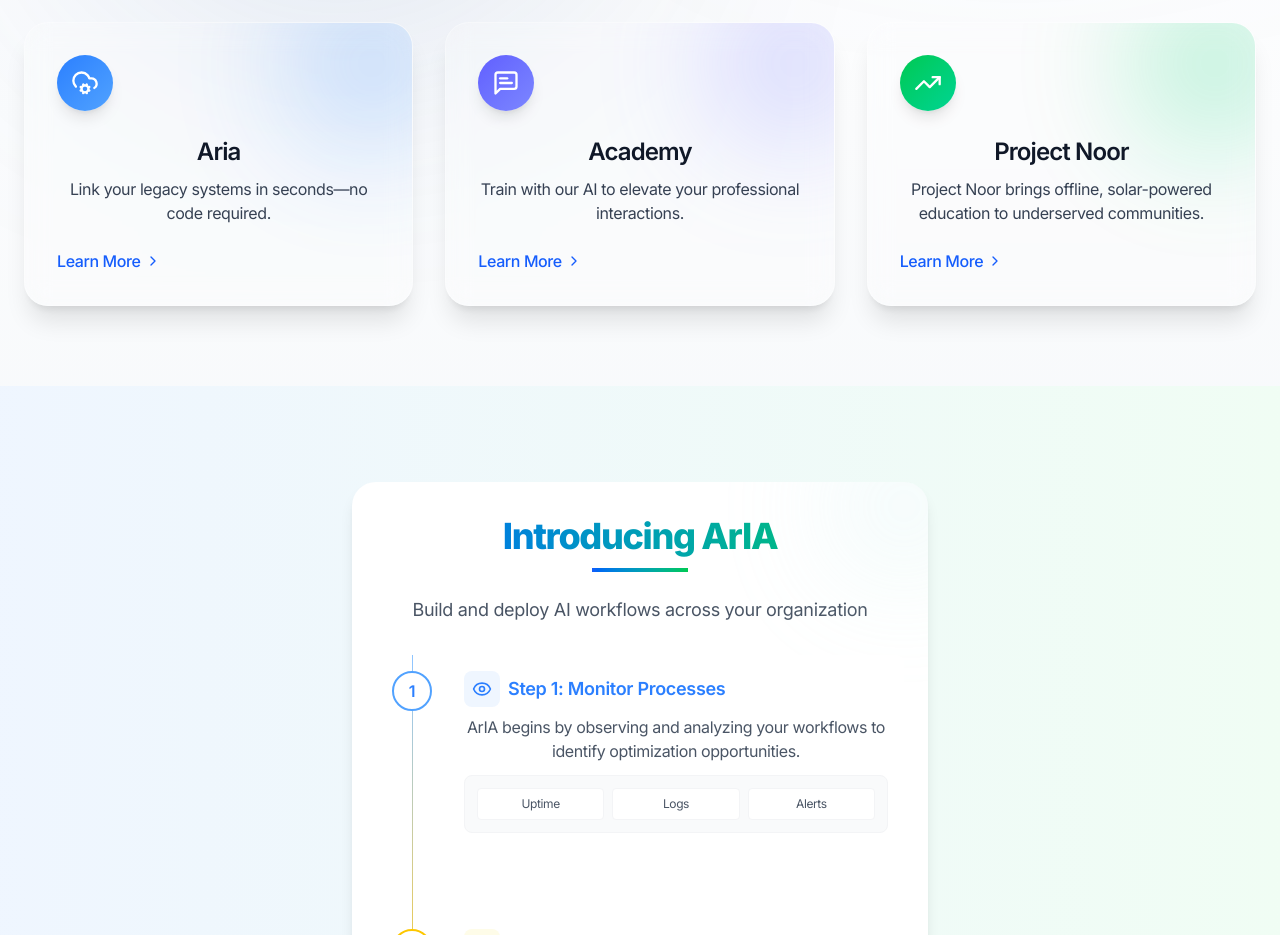
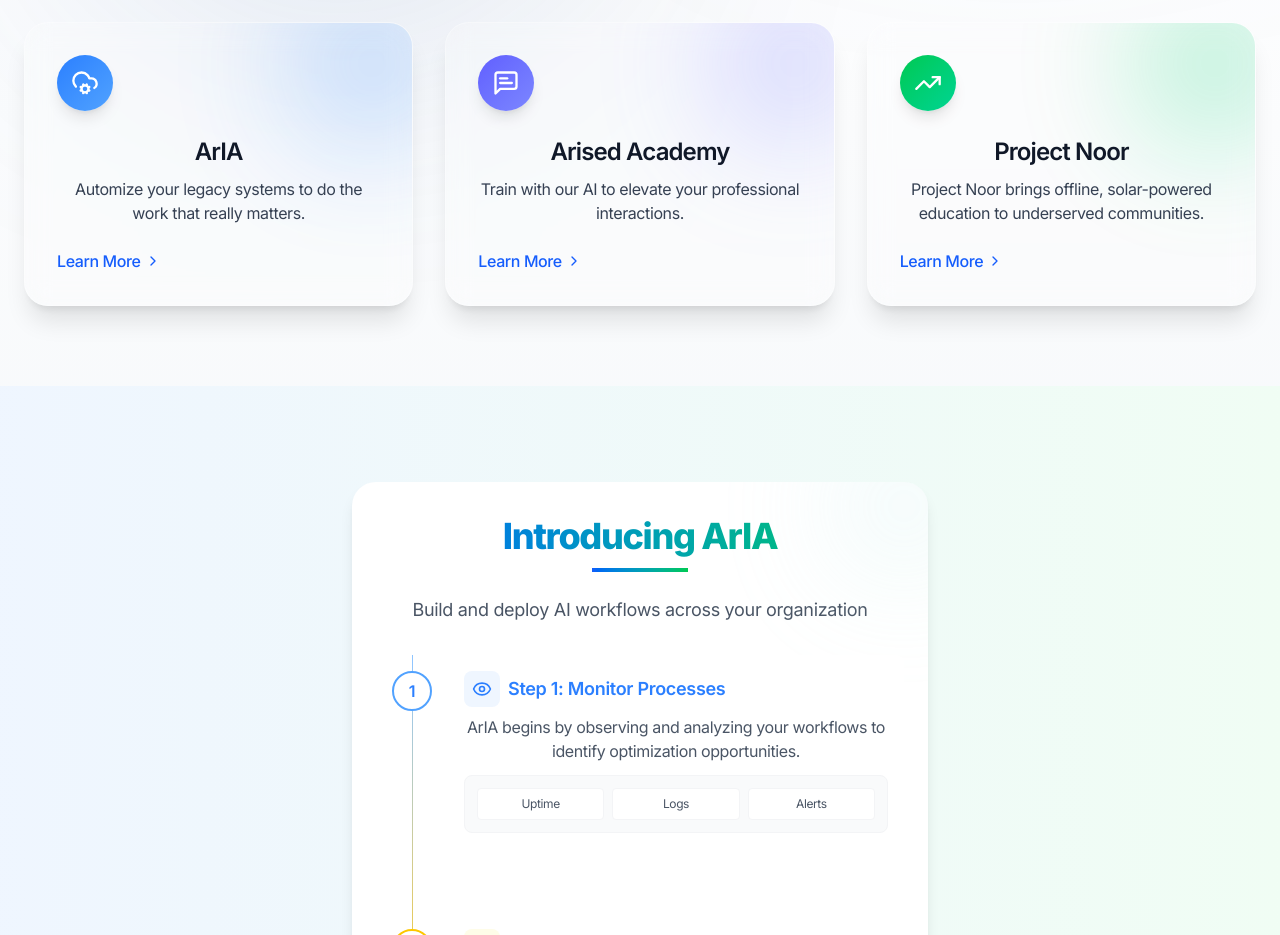
Before and after one commit to yassbek/arised-template, a Next.js app: page / in a window 1280 px wide. Shown: the part 1040-1975 px from the top of the page. Built offline with nearby package versions, Linux system fonts and the light colour scheme.

Commit message:
menu changes

```diff
--- a/components/landing/products.tsx
+++ b/components/landing/products.tsx
@@ -14,14 +14,14 @@ import {
 export default function ProductsSection() {
   const products = [
     {
-      title: 'Aria',
-      desc: 'Link your legacy systems in seconds—no code required.',
+      title: 'ArIA',
+      desc: 'Automize your legacy systems to do the work that really matters.',
       icon: CloudCogIcon,
       gradient: 'from-blue-500 to-blue-400',
       href: '/aria',
     },
     {
-      title: 'Academy',
+      title: 'Arised Academy',
       desc: 'Train with our AI to elevate your professional interactions.',
       icon: MessageSquareTextIcon,
       gradient: 'from-indigo-500 to-indigo-400',
--- a/components/ui/mobile-menu.tsx
+++ b/components/ui/mobile-menu.tsx
@@ -89,38 +89,38 @@ export default function MobileMenu() {
           <ul className="p-2 text-sm">
             <li>
               <Link
-                href="/pricing"
+                href="/aria"
                 className="flex rounded-lg px-2 py-1.5 text-gray-700 hover:bg-gray-100"
                 onClick={() => setMobileNavOpen(false)}
               >
-                Pricing
+                ArIA
               </Link>
             </li>
             <li>
               <Link
-                href="/customers"
+                href="/academy"
                 className="flex rounded-lg px-2 py-1.5 text-gray-700 hover:bg-gray-100"
                 onClick={() => setMobileNavOpen(false)}
               >
-                Customers
+                Arised Academy
               </Link>
             </li>
             <li>
               <Link
-                href="/blog"
+                href="https://project-noor.eu"
                 className="flex rounded-lg px-2 py-1.5 text-gray-700 hover:bg-gray-100"
                 onClick={() => setMobileNavOpen(false)}
               >
-                Blog
+                Project Noor
               </Link>
             </li>
             <li>
               <Link
-                href="/documentation"
+                href="/aboutus"
                 className="flex rounded-lg px-2 py-1.5 text-gray-700 hover:bg-gray-100"
                 onClick={() => setMobileNavOpen(false)}
               >
-                Docs
+                About Us
               </Link>
             </li>
             <li>
@@ -134,11 +134,11 @@ export default function MobileMenu() {
             </li>
             <li>
               <Link
-                href="/apps"
+                href="/contact"
                 className="flex rounded-lg px-2 py-1.5 text-gray-700 hover:bg-gray-100"
                 onClick={() => setMobileNavOpen(false)}
               >
-                Apps
+                Contact
               </Link>
             </li>
           </ul>
```
